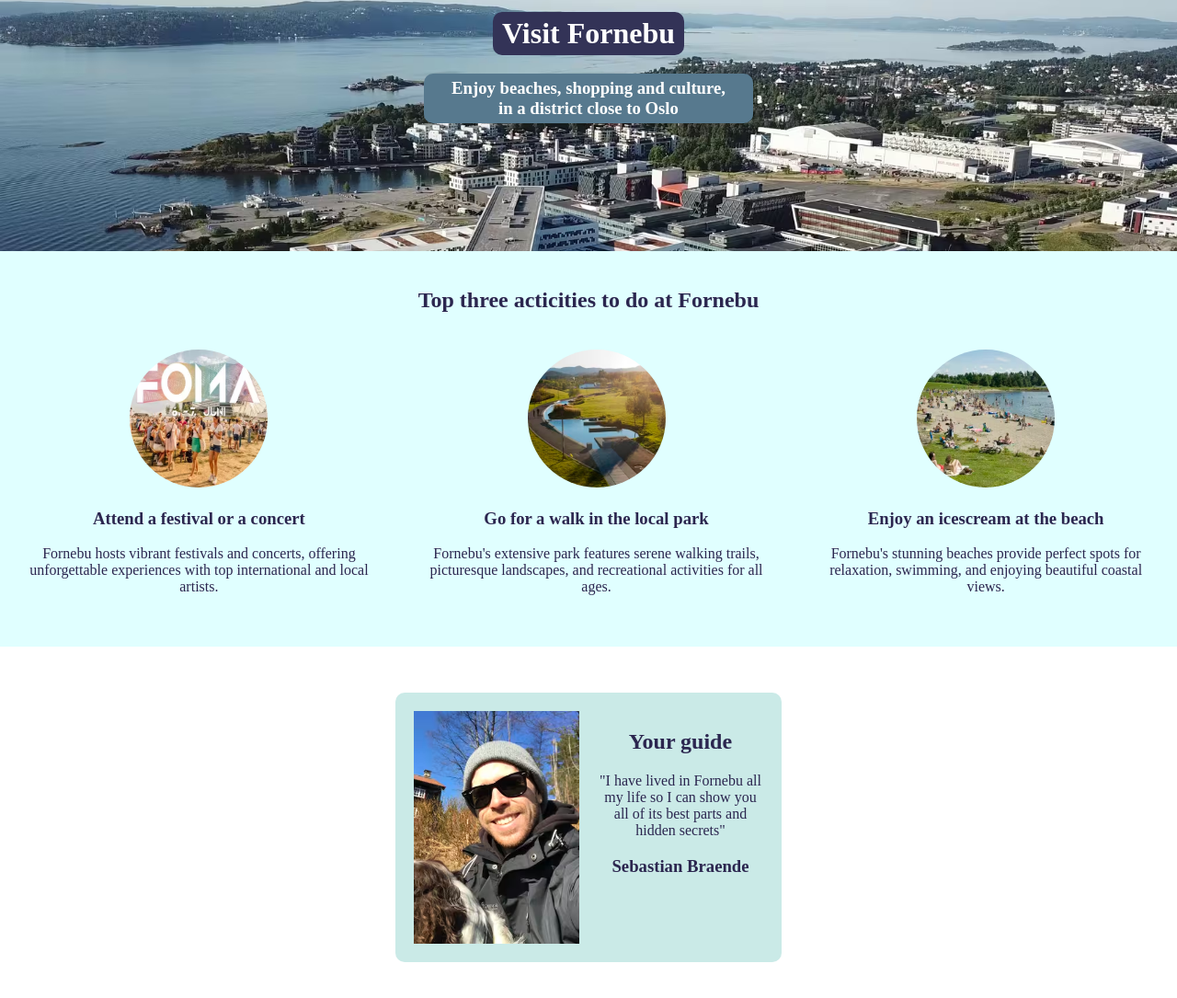
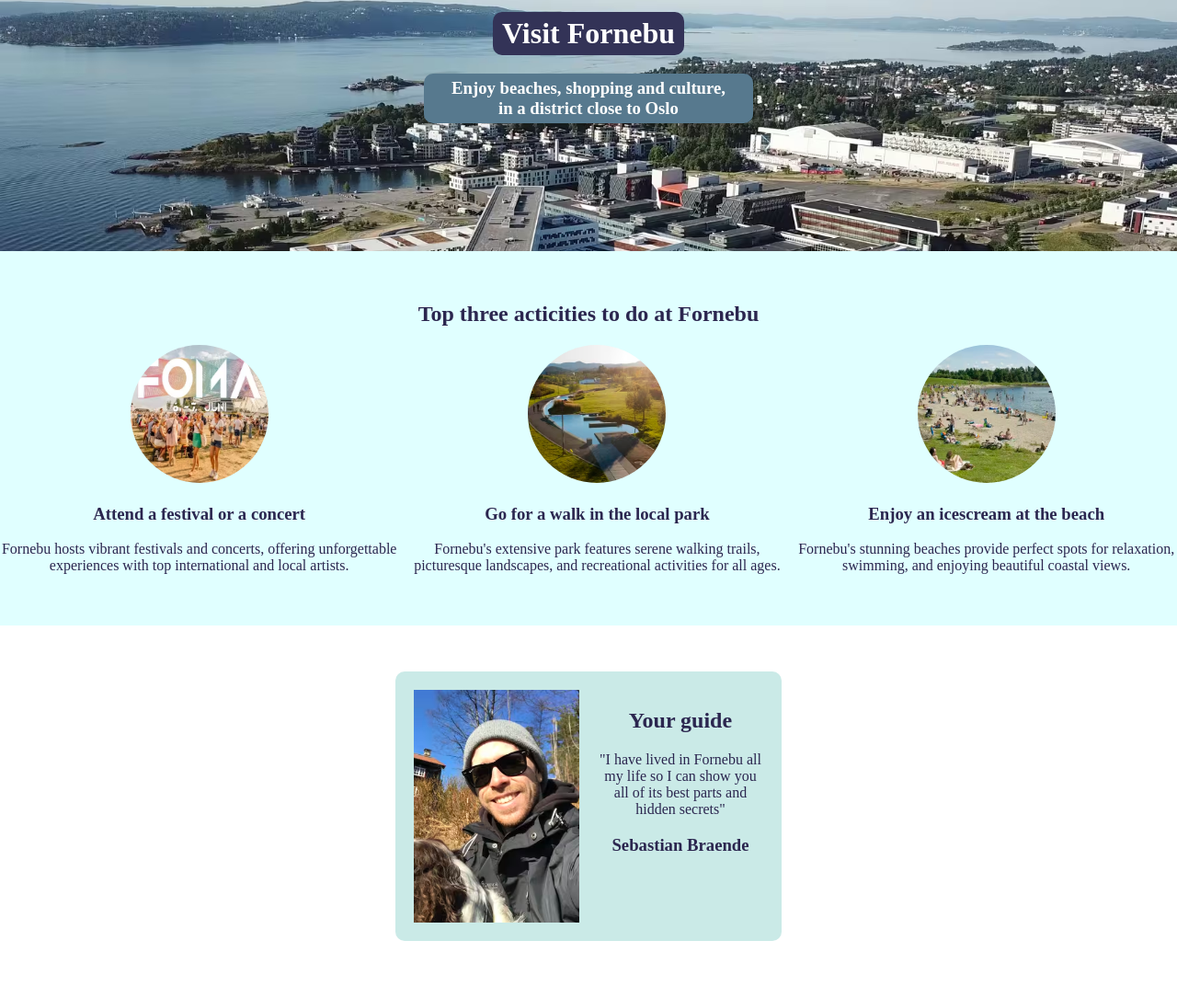
Before and after one commit to sbraende/hometown, a plain HTML site: page index.html in a window 1280 px wide. Shown: the part 127-1212 px from the top of the page at 92% size. Drawn offline with Linux system fonts and the light colour scheme; a web font is replaced by a local one.

Commit message:
Added sections html

```diff
--- a/assets/css/styles.css
+++ b/assets/css/styles.css
@@ -50,23 +50,13 @@ header{
     padding: 5px 30px;
 }
 
-main {
-    padding: 40px 0;
+.activities {
+    padding: 35px 0 40px 0;
     background: #e0ffff;
 }
 
-#activities {
+.activities-items{
     display: flex;
-    text-decoration: none;
-    color: rgb(43, 38, 79);
-}
-
-#activities-heading {
-    margin: 0 0 40px 0;
-}
-
-.activity{
-    margin: 0px 20px;
 }
 
 .activity-img {
@@ -80,23 +70,23 @@ main {
     transition: transform 0.3s ease;
 }
 
-footer {
+.guide-card {
     background: white;
 }
 
-#card {
+.card {
+    width: 400px;
+    margin: 50px auto;
     display: flex;
-    width: 400px;
-    background: #caeae7;    ;
+    padding: 20px 10px;
+    background: #caeae7;
     border-radius: 10px;
-    margin: 50px auto;
-    padding: 20px 10px;
+}
+
+#card-img {
+    width: 180px;
 }
 
 .card-element {
     margin: 0 10px;
 }
-
-#card-img {
-    width: 180px;
-}
--- a/index.html
+++ b/index.html
@@ -1,7 +1,8 @@
 <!DOCTYPE html>
-
-<html>
+<html lang="en">
     <head>
+        <meta charset="UTF-8">
+        <title>Visit Fornebu</title>
         <link rel="stylesheet" href="/assets/css/styles.css">
     </head>
     <body>
@@ -10,28 +11,31 @@
             <h3 class="header-text" id="header-text-subtitle">Enjoy beaches, shopping and culture, <br>
                 in a district close to Oslo</h3>
         </header>
+
         <main>
-            <h2 id="activities-heading">Top three acticities to do at Fornebu</h2>
-            <div id="activities">
-                <div class="activity">
+            <section class="activities">
+                <h2>Top three acticities to do at Fornebu</h2>
+                <div class="activities-items">
+                    <div>
                         <img class="activity-img" src="/assets/images/foma.avif" alt="Wideshot of festival people on a sunny day">
                         <h3>Attend a festival or a concert</h3>
                         <p>Fornebu hosts vibrant festivals and concerts, offering unforgettable experiences with top international and local artists.</p>
                     </div>
-                <div class="activity">
+                    <div>
                         <img class="activity-img" src="/assets/images/nansenparken.avif" alt="Green modern park in sunset">
                         <h3>Go for a walk in the local park</h3>
                         <p>Fornebu's extensive park features serene walking trails, picturesque landscapes, and recreational activities for all ages.</p>
                     </div>
-                <div class="activity">
+                    <div>
                         <img class="activity-img" src="/assets/images/beach.avif" alt="Nice looking beach and field with people on a sunny day">
                         <h3>Enjoy an icescream at the beach</h3>
                         <p>Fornebu's stunning beaches provide perfect spots for relaxation, swimming, and enjoying beautiful coastal views.</p>
                     </div>
                 </div>
-        </main>
-        <footer>
-            <div id="card">
+            </section>
+
+            <section class="guide-card">
+                <div class="card">
                     <img class="card-element" id="card-img" src="/assets/images/guide.avif" alt="Sunny outdoor profile picture of Sebastian Braende smiling into camera">
                     <div class="card-element">
                         <h2>Your guide</h2>
@@ -40,7 +44,8 @@
                         </p>
                         <h3>Sebastian Braende</h3>
                 </div>
-            </div>
-        </footer>
+
+            </section>
+        </main>
     </body>
 </html>
```
Lines whose indentation alone changed are shown as unchanged.
